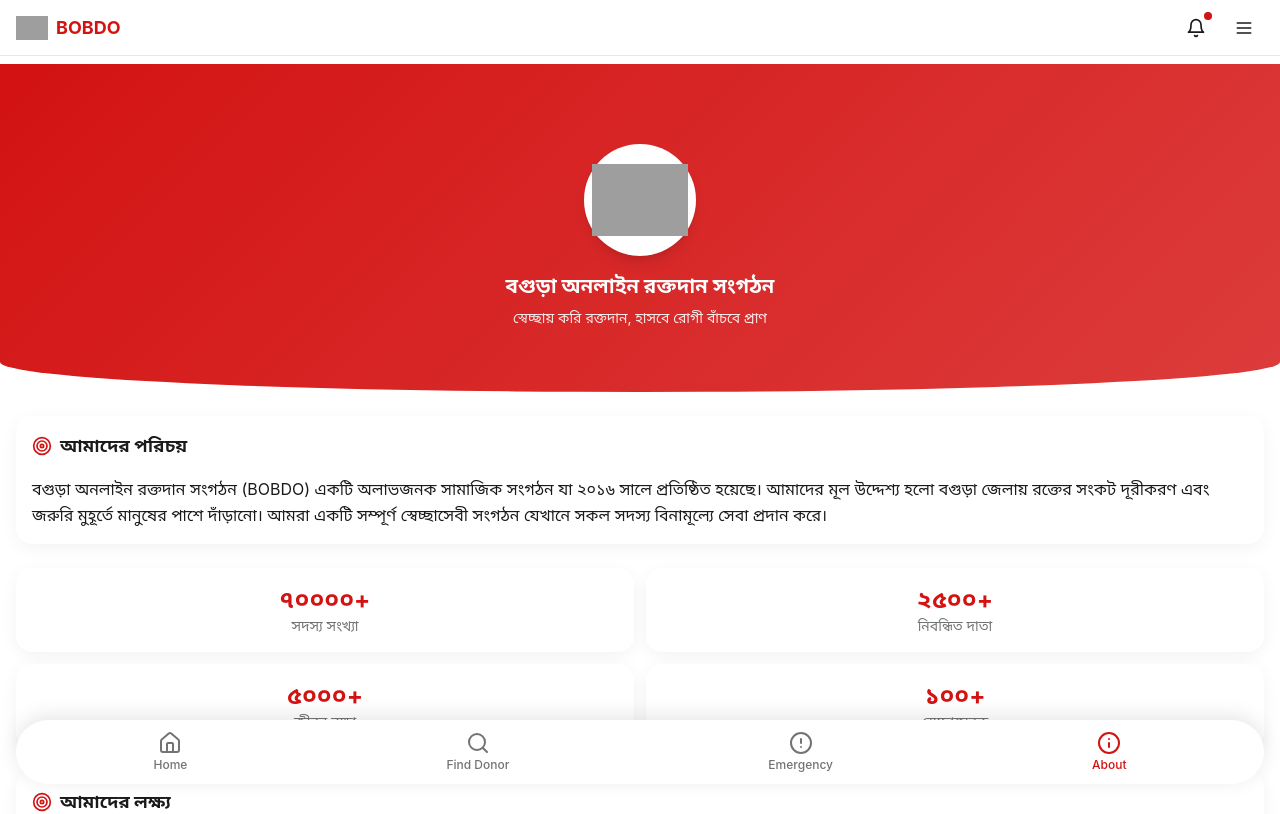
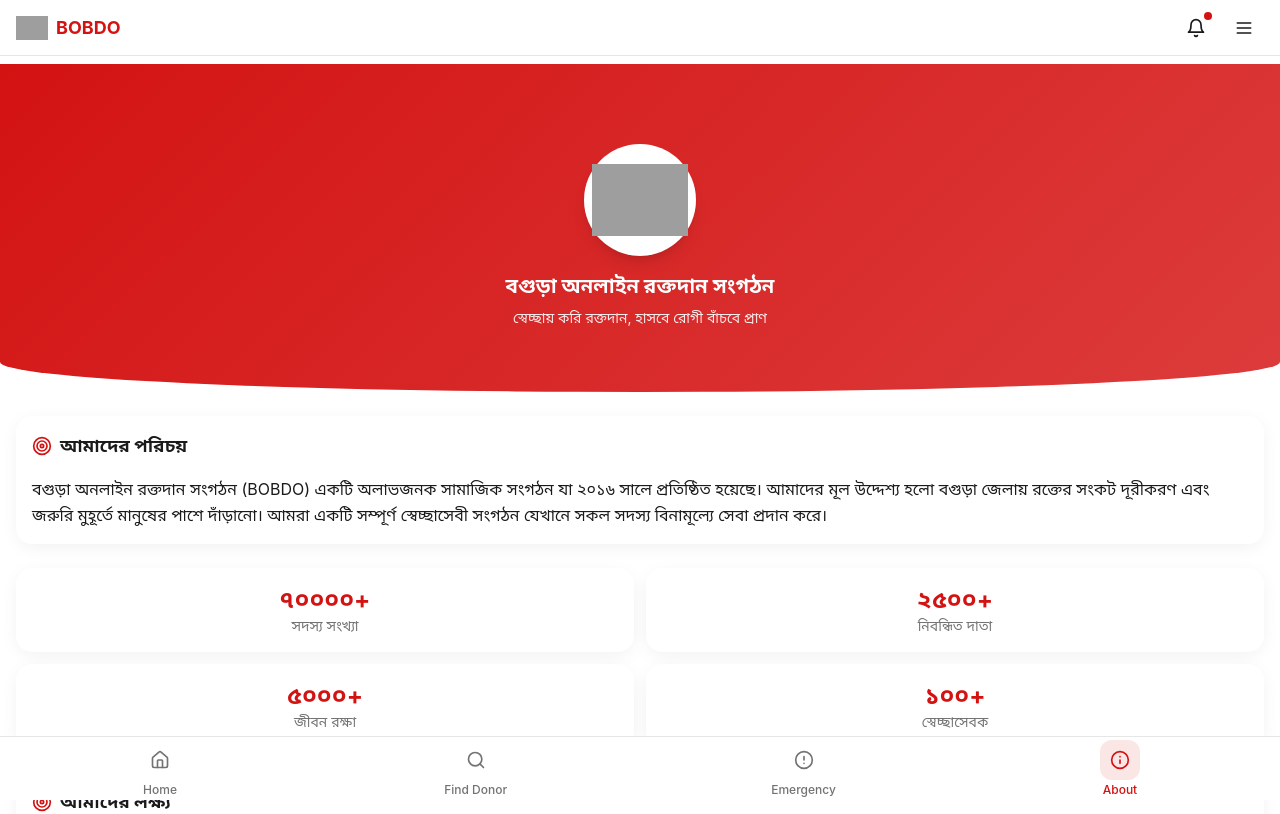
Before and after one commit to hscianhelp-commits/heartlink-bobdo, a React (Vite) app: page /about in a window 1280 px wide. Shown: the top 814 px of the page. Built offline with nearby package versions, Linux system fonts and the light colour scheme; grey boxes are pictures that could not be loaded; the HTML template or start-up script is replaced by a standard one.

Commit message:
Add files via upload

```diff
--- a/src/components/layout/BottomNav.tsx
+++ b/src/components/layout/BottomNav.tsx
@@ -12,7 +12,7 @@ const BottomNav = () => {
   const location = useLocation();
 
   return (
-    <nav className="fixed bottom-4 left-4 right-4 bg-white rounded-full shadow-[0_-4px_20px_rgba(0,0,0,0.1)] h-16 flex items-center justify-around px-2 z-50">
+    <nav className="bottom-nav h-16 flex items-center justify-around px-2">
       {navItems.map((item) => {
         const isActive = location.pathname === item.path;
         const Icon = item.icon;
@@ -27,7 +27,13 @@ const BottomNav = () => {
                 : "text-muted-foreground hover:text-foreground"
             }`}
           >
-            <Icon className={`w-6 h-6 ${isActive ? "text-primary" : ""}`} />
+            <div
+              className={`w-10 h-10 flex items-center justify-center rounded-xl transition-all duration-200 ${
+                isActive ? "bg-primary/10" : ""
+              }`}
+            >
+              <Icon className={`w-5 h-5 ${isActive ? "text-primary" : ""}`} />
+            </div>
             <span className="text-xs mt-0.5 font-medium">{item.label}</span>
           </Link>
         );
```
